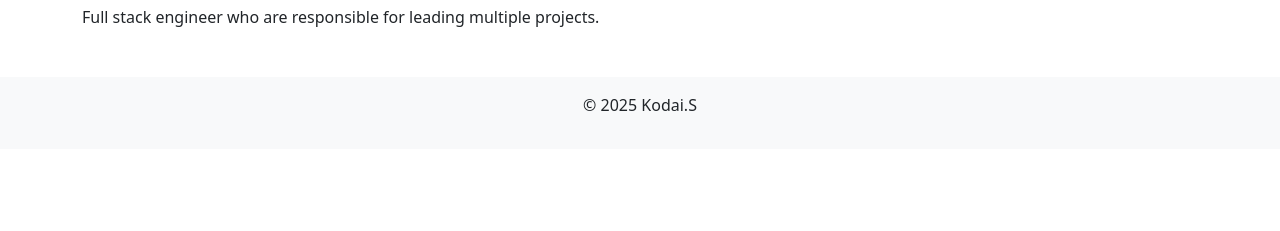
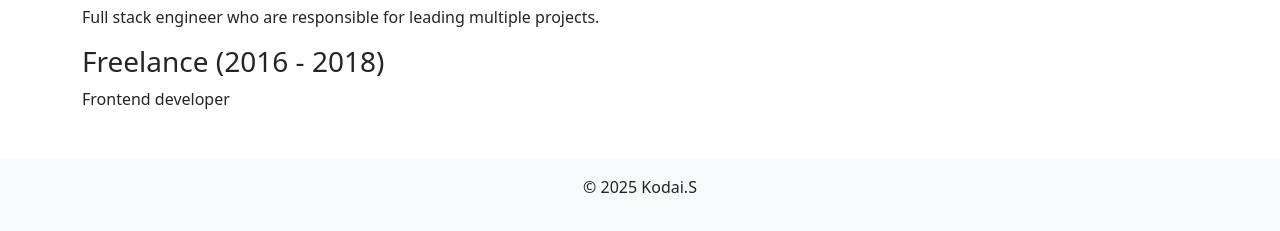
Before and after one commit to kodai-sn/kodai-sn.github.io, a plain HTML site: page index.html in a window 1280 px wide. Shown: the part 473-704 px from the top of the page. Drawn offline with nearby package versions, Linux system fonts and the light colour scheme.

Commit message:
Update index.html

```diff
--- a/index.html
+++ b/index.html
@@ -33,6 +33,9 @@
                 <h3>Magneight Software (since 2018)</h3>
                 <p>Full stack engineer who are responsible for leading multiple projects.</p>
             </div>
+
+            <h3>Freelance (2016 - 2018)</h3>
+                <p>Frontend developer</p>
         </section>
     </div>
 
```
